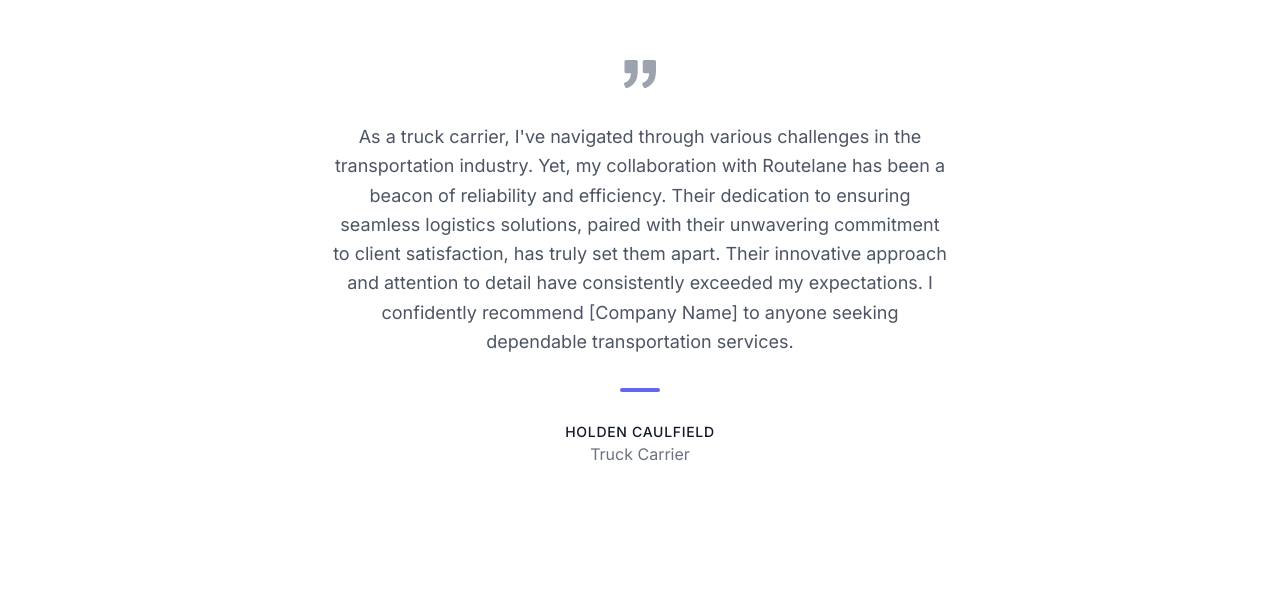
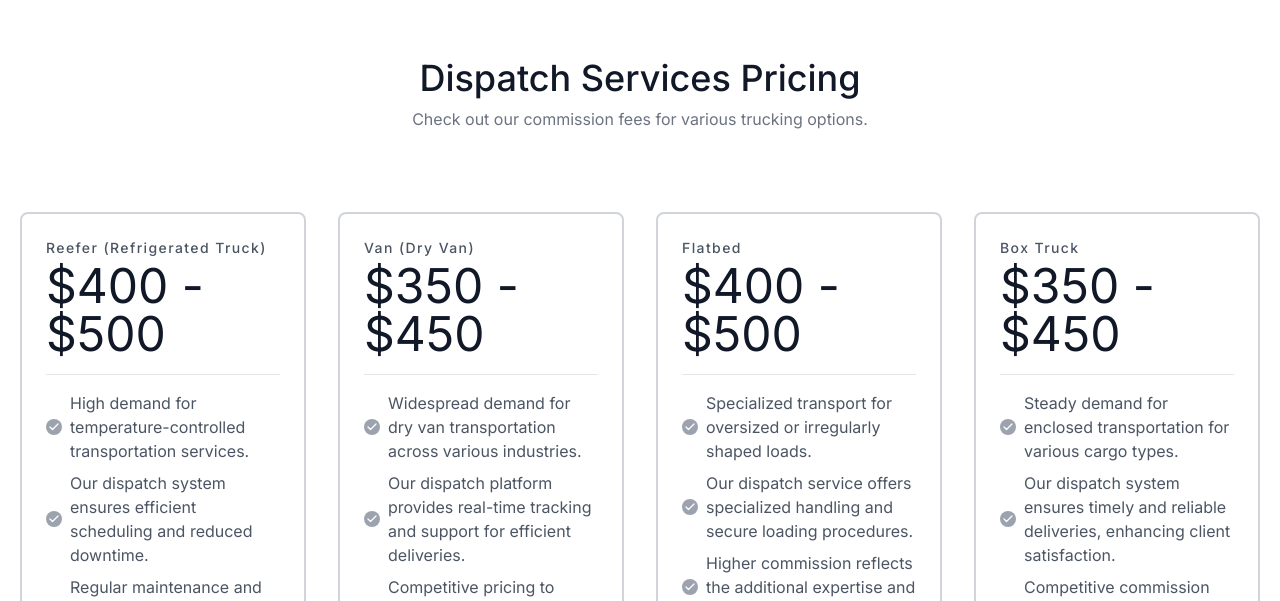
Before and after one commit to LaeeqtheDev/Routelane, a Next.js app: page / in a window 1280 px wide. Shown: the part 4072-4673 px from the top of the page. Built offline with nearby package versions, Linux system fonts and the light colour scheme.

Commit message:
Update page.js

```diff
--- a/app/page.js
+++ b/app/page.js
@@ -3,6 +3,7 @@
 import Contact from "./components/Contact";
 import Footer from "./components/Footer";
 import Office from "./components/Office";
+import TruckPricing from "./components/Pricing";
 import Services from "./components/Services";
 import TeamSection from "./components/Team";
 import Testimonial from "./components/Testimppnal";
@@ -22,6 +23,7 @@
 
    <Office/>
    <TeamSection/>
+   <TruckPricing/>
    <Testimonial/>
    <Contact/>
    <Footer/>
```
